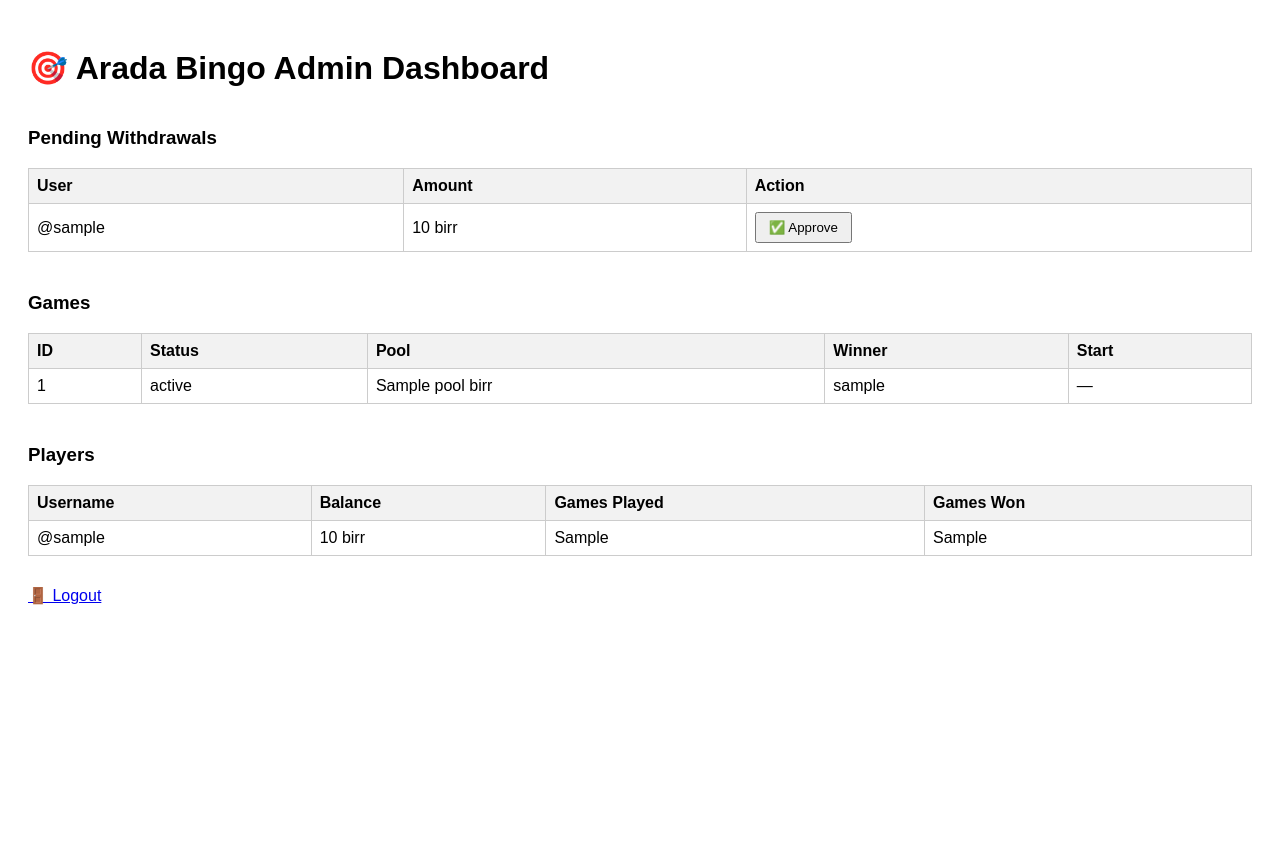
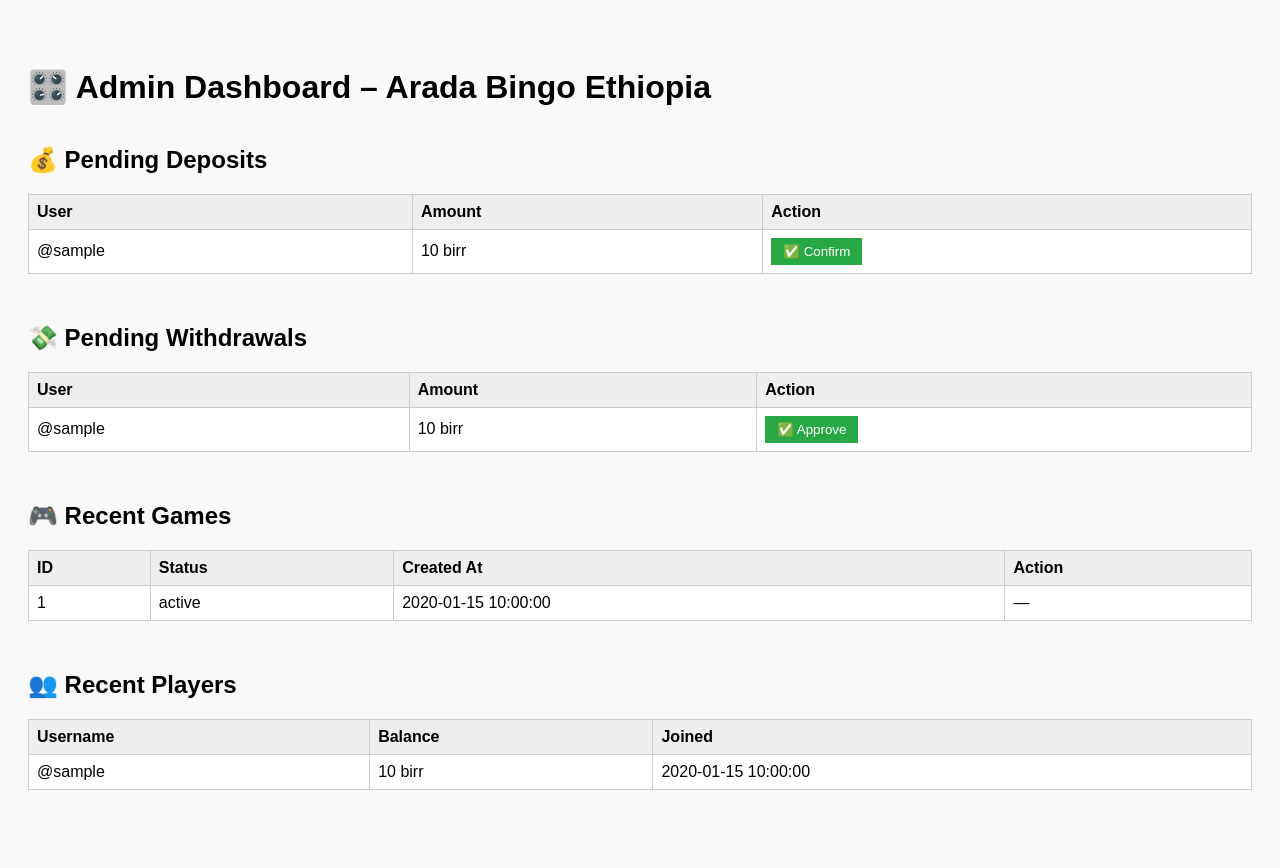
Before and after one commit to gezahegemekonen-boop/arada_bingo-dv, a Flask app: template templates/admin_dashboard.html in a window 1280 px wide. Before the commit the page ends 605 px from the top, so only its background shows below. Run offline with Flask 3, Linux system fonts and the light colour scheme; the template is opened without the code that fills it: most values are stand-ins (such as "Sample title", 1, 10 or a date in 2020); parts of the project's set-up code (start-up, migrations or seed data) failed here and were passed over.

Commit message:
Update admin_dashboard.html

```diff
--- a/templates/admin_dashboard.html
+++ b/templates/admin_dashboard.html
@@ -2,22 +2,51 @@
 <html lang="en">
 <head>
     <meta charset="UTF-8">
-    <title>Arada Bingo Admin Dashboard</title>
+    <title>Admin Dashboard – Arada Bingo Ethiopia</title>
     <style>
-        body { font-family: Arial, sans-serif; padding: 20px; }
-        table { width: 100%; border-collapse: collapse; margin-bottom: 30px; }
+        body { font-family: Arial, sans-serif; padding: 20px; background-color: #f9f9f9; }
+        h1, h2, h3 { margin-top: 40px; }
+        table { width: 100%; border-collapse: collapse; margin-bottom: 30px; background-color: #fff; }
         th, td { border: 1px solid #ccc; padding: 8px; text-align: left; }
-        th { background-color: #f2f2f2; }
-        h3 { margin-top: 40px; }
-        button { padding: 6px 12px; }
+        th { background-color: #eee; }
+        button { padding: 6px 12px; background-color: #28a745; color: white; border: none; cursor: pointer; }
+        button:hover { background-color: #218838; }
+        .section { margin-bottom: 50px; }
     </style>
 </head>
 <body>
 
-    <h1>🎯 Arada Bingo Admin Dashboard</h1>
+    <h1>🎛️ Admin Dashboard – Arada Bingo Ethiopia</h1>
 
-    <!-- ✅ Pending Withdrawals -->
-    <h3>Pending Withdrawals</h3>
+    <!-- 💰 Pending Deposits -->
+    <div class="section">
+        <h2>💰 Pending Deposits</h2>
+        <table>
+            <tr>
+                <th>User</th>
+                <th>Amount</th>
+                <th>Action</th>
+            </tr>
+            {% for tx in pending_deposits %}
+            <tr>
+                <td>@{{ tx.user.username }}</td>
+                <td>{{ tx.amount }} birr</td>
+                <td>
+                    <form method="POST" action="{{ url_for('admin.approve_deposit') }}">
+                        <input type="hidden" name="user_id" value="{{ tx.user_id }}">
+                        <input type="hidden" name="tx_id" value="{{ tx.id }}">
+                        <input type="hidden" name="amount" value="{{ tx.amount }}">
+                        <button type="submit">✅ Confirm</button>
+                    </form>
+                </td>
+            </tr>
+            {% endfor %}
+        </table>
+    </div>
+
+    <!-- 💸 Pending Withdrawals -->
+    <div class="section">
+        <h2>💸 Pending Withdrawals</h2>
         <table>
             <tr>
                 <th>User</th>
@@ -29,7 +58,7 @@
                 <td>@{{ tx.user.username }}</td>
                 <td>{{ tx.amount }} birr</td>
                 <td>
-                <form method="POST" action="{{ url_for('approve_withdrawal') }}">
+                    <form method="POST" action="{{ url_for('admin.approve_withdrawal') }}">
                         <input type="hidden" name="user_id" value="{{ tx.user_id }}">
                         <input type="hidden" name="tx_id" value="{{ tx.id }}">
                         <input type="hidden" name="amount" value="{{ tx.amount }}">
@@ -39,28 +68,28 @@
             </tr>
             {% endfor %}
         </table>
+    </div>
 
-    <!-- 🎮 Game Control Panel -->
-    <h3>Games</h3>
+    <!-- 🎮 Recent Games -->
+    <div class="section">
+        <h2>🎮 Recent Games</h2>
         <table>
             <tr>
                 <th>ID</th>
                 <th>Status</th>
-            <th>Pool</th>
-            <th>Winner</th>
-            <th>Start</th>
+                <th>Created At</th>
+                <th>Action</th>
             </tr>
             {% for game in games %}
             <tr>
                 <td>{{ game.id }}</td>
                 <td>{{ game.status }}</td>
-            <td>{{ game.pool }} birr</td>
-            <td>{{ game.winner.username if game.winner else '—' }}</td>
+                <td>{{ game.created_at }}</td>
                 <td>
-                {% if game.status == 'waiting' %}
-                <form method="POST" action="{{ url_for('start_game') }}">
+                    {% if game.status == "waiting" %}
+                    <form method="POST" action="{{ url_for('admin.start_game') }}">
                         <input type="hidden" name="game_id" value="{{ game.id }}">
-                    <button type="submit">🎮 Start</button>
+                        <button type="submit">▶️ Start</button>
                     </form>
                     {% else %}
                     —
@@ -69,27 +98,26 @@
             </tr>
             {% endfor %}
         </table>
+    </div>
 
-    <!-- 👥 Player Summary -->
-    <h3>Players</h3>
+    <!-- 👥 Recent Players -->
+    <div class="section">
+        <h2>👥 Recent Players</h2>
         <table>
             <tr>
                 <th>Username</th>
                 <th>Balance</th>
-            <th>Games Played</th>
-            <th>Games Won</th>
+                <th>Joined</th>
             </tr>
             {% for player in players %}
             <tr>
                 <td>@{{ player.username }}</td>
                 <td>{{ player.balance }} birr</td>
-            <td>{{ player.games_played }}</td>
-            <td>{{ player.games_won }}</td>
+                <td>{{ player.created_at }}</td>
             </tr>
             {% endfor %}
         </table>
-
-    <p><a href="{{ url_for('logout') }}">🚪 Logout</a></p>
+    </div>
 
 </body>
 </html>
```
Lines whose indentation alone changed are shown as unchanged.
